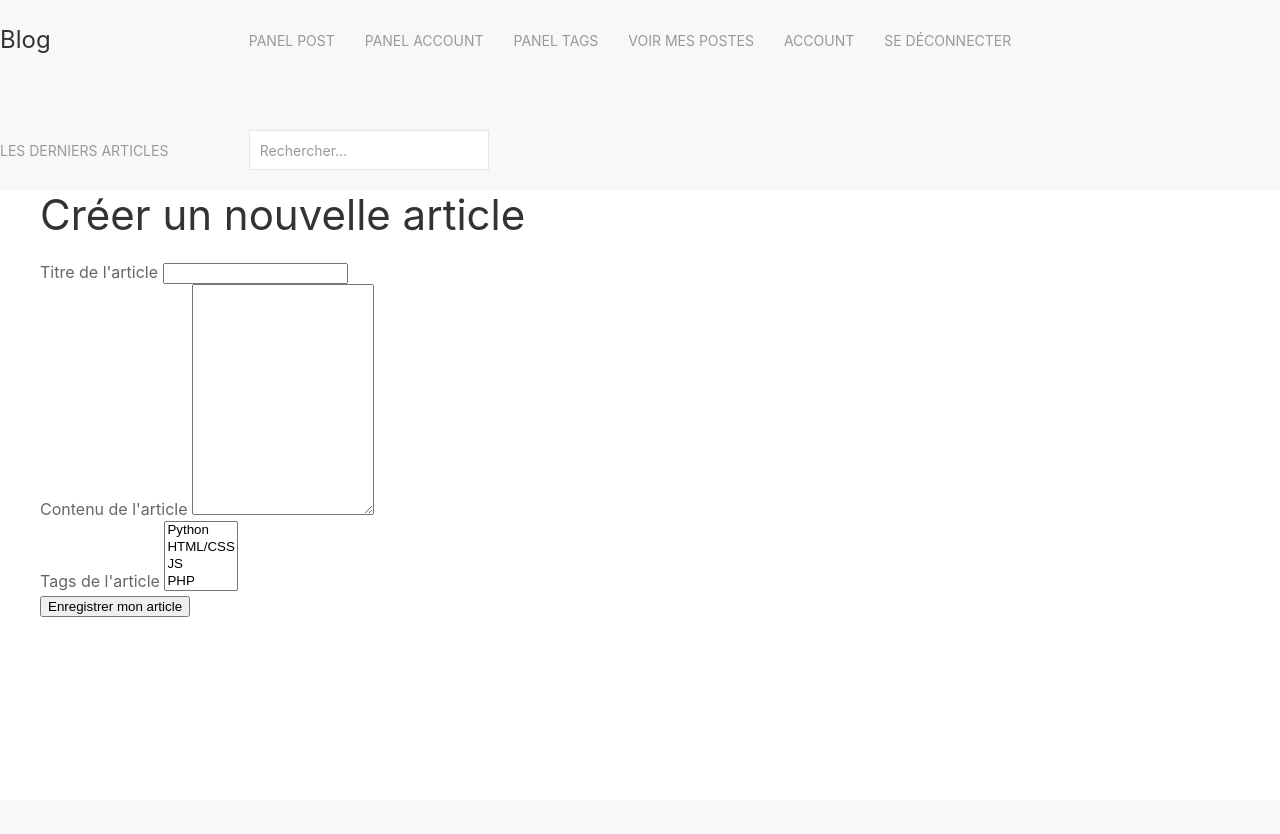
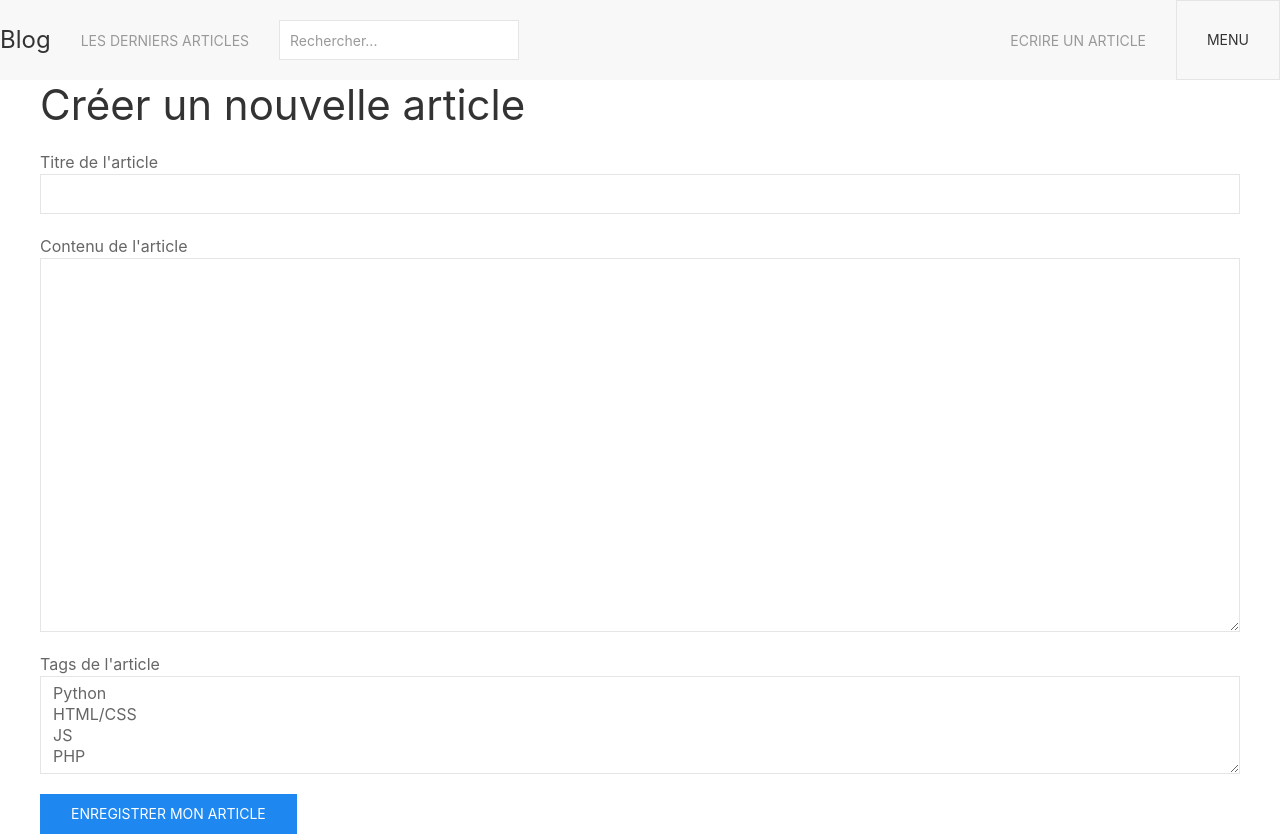
Before and after one commit to tibix19/app_blog, a PHP site: page /posts/create in a window 1280 px wide. Before the commit the page ends 617 px from the top, so only its background shows below. Run offline with PHP 8.4, Linux system fonts and the light colour scheme; the visitor is signed in with stand-in values (Sample User, id 1); data comes from the database, SQL or seed files in the repository; some libraries are stand-ins or nearby versions.

Commit message:
uikit continue to change

```diff
--- a/views/admin/account/index.php
+++ b/views/admin/account/index.php
@@ -19,7 +19,7 @@ elseif (isset($_GET['create'])) {
 <?php endif; ?>
 
 <a href="/admin/account/create" class="uk-button uk-button-primary uk-margin-bottom">Créer un nouvel utilisateur</a>
-<table class="uk-table uk-table-striped">
+<table class="uk-table uk-table-striped uk-table-divider">
     <thead>
     <tr>
         <th scope="col">id</th>
--- a/views/admin/post/form.php
+++ b/views/admin/post/form.php
@@ -1,29 +1,30 @@
 <?php if(isset($_SESSION['errors'])): ?>
     <?php foreach ($_SESSION['errors'] as $errorArray): ?>
         <?php foreach ($errorArray as $errors): ?>
-            <div class="alert alert-danger">
+            <div class="uk-alert-danger" uk-alert>
                 <?php foreach ($errors as $error): ?>
-                    <li><?= $error ?></li>
+                        <a class="uk-alert-close" uk-close></a>
+                        <p><?= $error ?></p>
                 <?php endforeach;?>
             </div>
         <?php endforeach;?>
     <?php endforeach;?>
 <?php endif ?>
 
-<h1><?= $params['post']->title ?? 'Créer un nouvelle article'?> </h1>
+<h1> <?= $params['post']->title ?? 'Créer un nouvelle article'?> </h1>
 
 <form action="<?= isset($params['post']) ? "/admin/posts/edit/{$params['post']->id}" : "/admin/posts/create"?>" method="POST" >
-    <div class="form-group">
+    <div class="uk-margin">
         <label for="title" >Titre de l'article</label>
-        <input type="text" class="form-control" name="title" id="title" value="<?= $params['post']->title ?? '' ?>">
+        <input type="text" class="uk-input" name="title" id="title" value="<?= $params['post']->title ?? '' ?>">
     </div>
-    <div class="from-group">
+    <div class="uk-margin">
         <label for="content">Contenu de l'article</label>
-        <textarea name="content" id="content" rows="15" class="form-control"><?= $params['post']->content ?? '' ?></textarea>
+        <textarea name="content" id="content" rows="15" class="uk-textarea"><?= $params['post']->content ?? '' ?></textarea>
     </div>
-    <div class="form-group">
+    <div class="uk-margin">
         <label for="tags">Tags de l'article</label>
-        <select multiple class="form-control" id="tags" name="tags[]">
+        <select multiple class="uk-select" id="tags" name="tags[]">
             <?php foreach ($params['tags'] as $tag) : ?>
                 <option value="<?= $tag->id ?>"
                 <?php if(isset($params['post'])) : ?>
@@ -34,6 +35,6 @@
             <?php endforeach; ?>
         </select>
     </div>
-    <button type="submit" class="btn btn-primary"><?= isset($params['post']) ? 'Enregistrer les modifications' : 'Enregistrer mon article' ?></button>
+    <button type="submit" class="uk-button uk-button-primary"><?= isset($params['post']) ? 'Enregistrer les modifications' : 'Enregistrer mon article' ?></button>
 </form>
 <?php unset($_SESSION['errors']); ?>
--- a/views/admin/post/index.php
+++ b/views/admin/post/index.php
@@ -15,13 +15,12 @@ elseif (isset($_GET['create'])) {
 <?php if(!empty($message)): ?>
     <div class="uk-alert-success" uk-alert>
         <a class="uk-alert-close" uk-close></a>
-        <p><?= $message ?></p>
-    </div>
+        <p><?= $message ?></p>    </div>
 <?php endif; ?>
 
 <a href="/admin/posts/create" class="uk-button uk-button-primary uk-margin-bottom">Créer un nouvel article</a>
 
-<table class="uk-table uk-table-divider">
+<table class="uk-table uk-table-striped uk-table-divider">
     <thead>
     <tr>
         <th scope="col">id</th>
--- a/views/admin/tag/indexTag.php
+++ b/views/admin/tag/indexTag.php
@@ -27,7 +27,7 @@ elseif (isset($_GET['create'])) {
     <button type="submit" class="uk-button uk-button-primary">Enregistrer le nouveau tag</button>
 </form>
 
-<table class="uk-table uk-table-divider">
+<table class="uk-table uk-table-divider uk-table-striped">
     <thead>
     <tr>
         <th scope="col">id</th>
--- a/views/layout.php
+++ b/views/layout.php
@@ -3,10 +3,10 @@
 <head>
     <meta charset="utf-8"/>
     <meta name="viewport" content="width=device-width, initial-scale=1" />
-    <title>Blog</title>
-    <link rel="stylesheet" href="../node_modules/uikit/dist/css/uikit.min.css">
-    <script src="../node_modules/uikit/dist/js/uikit.min.js"></script>
-    <script src="../node_modules/uikit/dist/js/uikit-icons.min.js"></script>
+    <title>Log Your Knowledge</title>
+    <link rel="stylesheet" href="../../node_modules/uikit/dist/css/uikit.min.css">
+    <script src="../../node_modules/uikit/dist/js/uikit.min.js"></script>
+    <script src="../../node_modules/uikit/dist/js/uikit-icons.min.js"></script>
 </head>
 <body>
 <nav class="uk-navbar-container" uk-navbar>
@@ -15,17 +15,31 @@
         <ul class="uk-navbar-nav">
             <li><a href="/posts">Les derniers articles</a></li>
         </ul>
+        <div class="uk-navbar-item">
+            <form action="/posts" method="GET">
+                <input class="uk-input" type="search" name="search" placeholder="Rechercher...">
+            </form>
+        </div>
     </div>
     <div class="uk-navbar-right">
         <ul class="uk-navbar-nav">
             <?php // affiche le lien pour accéder à la page admin et le bouton pour se deco si connecter
             if(isset($_SESSION['authAdmin']) &&  $_SESSION['authAdmin'] == 1 ): ?>
-                <li><a href="/admin/posts">Panel Post</a></li>
-                <li><a href="/admin/account">Panel Account</a></li>
-                <li><a href="/admin/tags">Panel Tags</a></li>
-                <li><a href="/myposts">Voir mes postes</a></li>
-                <li><a href="/account">Account</a></li>
-                <li><a href="/logout">Se déconnecter</a></li>
+                <li><a href="/create">Ecrire un article</a></li>
+                <button class="uk-button uk-button-default" type="button">Menu</button>
+                <div uk-dropdown="mode: click">
+                    <ul class="uk-nav uk-dropdown-nav">
+                        <li class="uk-active"><a href="/account">Profil</a></li>
+                        <li class="uk-active"><a href="/myposts">Mes postes</a></li>
+                        <li class="uk-nav-divider"></li>
+                        <li class="uk-nav-header">Panel Admin</li>
+                        <li><a href="/admin/posts">Postes</a></li>
+                        <li><a href="/admin/account">Comptes</a></li>
+                        <li><a href="/admin/tags">Tags</a></li>
+                        <li class="uk-nav-divider"></li>
+                        <li><a href="/logout">Se déconnecter</a></li>
+                    </ul>
+                </div>
             <?php // affiche le lien pour se connecter si pas connecter, mais pour les users standard seulement ces liens vont s'afficher
             elseif(isset($_SESSION['authAdmin']) == 2): ?>
                 <li><a href="/create">Créer un post</a></li>
@@ -34,15 +48,9 @@
                 <li><a href="/logout">Se déconnecter</a></li>
             <?php // affiche le lien pour se connecter si pas connecter
             else: // si pas connecter on afficher la page pour se co ?>
-                <li><a href="/create">Créer un post</a></li>
                 <li><a href="/account">Se connecter</a></li>
             <?php endif; ?>
         </ul>
-        <div class="uk-navbar-item">
-            <form action="/posts" method="GET">
-                <input class="uk-input" type="search" name="search" placeholder="Rechercher...">
-            </form>
-        </div>
     </div>
 </nav>
 
```
Also changed, not shown: views/account/formPostUser.php (+9 -10 lines), views/admin/account/formUser.php (+18 -16 lines), 1 other file.
